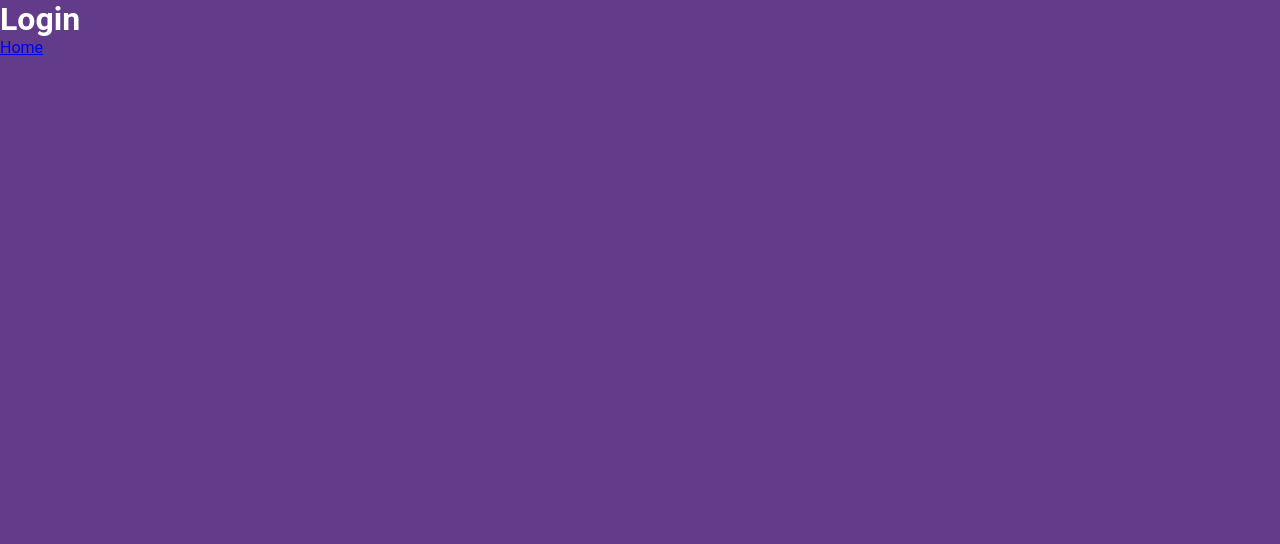
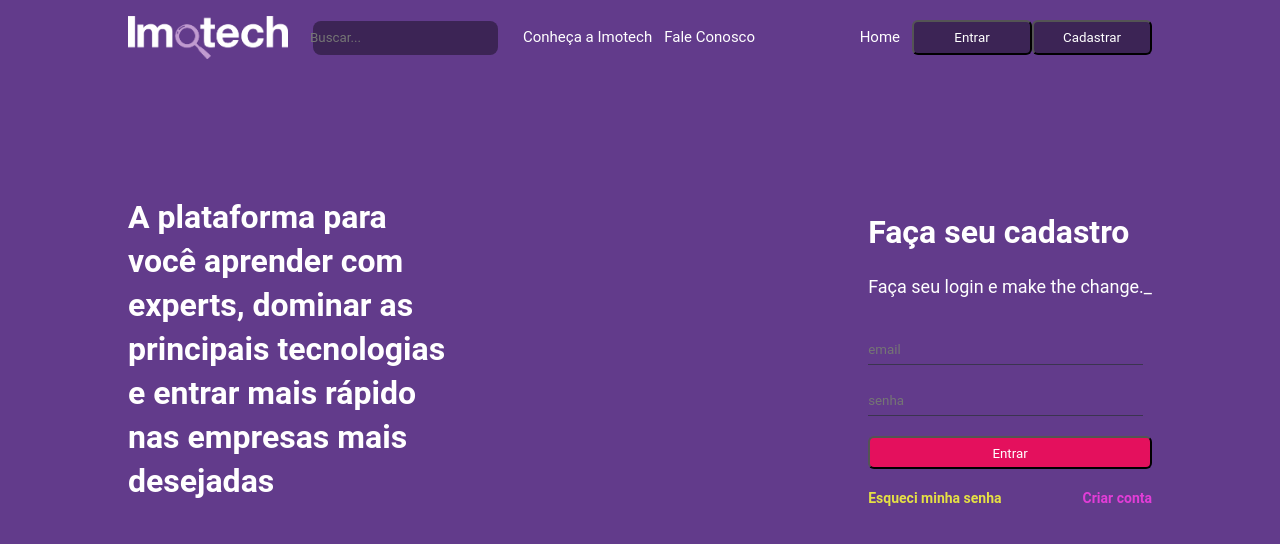
Before and after one commit to inspirationdev/imotech-frontend, a React (Create React App) app: page /login in a window 1280 px wide. Shown: the top 544 px of the page. Built offline with nearby package versions, Linux system fonts and the light colour scheme.

Commit message:
:sparkles: finish login page
finish login page

```diff
--- /dev/null
+++ b/src/components/Input/index.jsx
@@ -0,0 +1,13 @@
+import React from 'react'
+import { IconContainer, InputContainer, InputText } from './styles'
+
+const Input = ({leftIcon, name, ...rest}) => {
+    return (
+        <InputContainer>
+            {leftIcon ? (<IconContainer>{leftIcon}</IconContainer>) : null}
+            <InputText {...rest}/>
+        </InputContainer>
+    )
+}
+
+export { Input }
--- /dev/null
+++ b/src/components/Input/styles.js
@@ -0,0 +1,23 @@
+import styled from "styled-components";
+
+export const InputContainer = styled.div`
+    width: 100%;
+    max-width: 275px;
+    height: 30px;
+    border-bottom: 1px solid #3B3450;
+
+    display: flex;
+    align-items: center;
+    margin-bottom: 20px;
+`
+
+export const IconContainer = styled.div`
+    margin-right: 10px;
+`
+
+export const InputText = styled.input`
+    background-color: transparent;
+    color: #FFF;
+    border: 0;
+    height: 30px;
+`
--- a/src/pages/login/index.jsx
+++ b/src/pages/login/index.jsx
@@ -1,9 +1,36 @@
-import { Link } from 'react-router-dom'
+import { Header } from '../../components/Header'
+import { Button } from '../../components/Button'
+import { Input } from '../../components/Input'
+
+
+import { Column, Container, CriarText, EsqueciText, Row, SubtitleLogin, Title, TitleLogin, Wrapper } from './styles'
+
 const Login = () => {
     return (
         <>
-            <h1>Login</h1>
-            <Link to="/">Home</Link>
+            <Header/>
+            <Container>
+                <Column>
+                    <Title>
+                        A plataforma para você aprender com experts, dominar as principais tecnologias e entrar mais rápido nas empresas mais desejadas
+                    </Title>
+                </Column>
+                <div>
+                    <Wrapper>
+                        <TitleLogin>Faça seu cadastro</TitleLogin>
+                        <SubtitleLogin>Faça seu login e make the change._</SubtitleLogin>
+                        <form action="">
+                            <Input type="email" placeholder="email"/>
+                            <Input type="password" placeholder="senha"/>
+                            <Button title="Entrar" variant='secondary'/>
+                        </form>
+                        <Row>
+                            <EsqueciText>Esqueci minha senha</EsqueciText>
+                            <CriarText>Criar conta</CriarText>
+                        </Row>
+                    </Wrapper>
+                </div>
+            </Container>
         </>
     )
 }
--- /dev/null
+++ b/src/pages/login/styles.js
@@ -0,0 +1,74 @@
+import styled from "styled-components";
+
+export const Container = styled.main`
+    width: 100%;
+    max-width: 80%;
+    margin: 0 auto;
+    margin-top: 120px;
+
+    display: flex;
+    flex-direction: row;
+    justify-content: space-between;
+    align-items: center;
+`
+
+export const Wrapper = styled.div`
+    max-width: 300px;
+`
+
+export const Column = styled.div`
+    flex: 1;
+`
+
+export const Row = styled.div`
+    display: flex;
+    flex-direction: row;
+    justify-content: space-between;
+    align-items: center;
+    margin-top: 20px;
+`
+
+export const Title = styled.h2`
+    font-style: normal;
+    font-weight: 700;
+    font-size: 32px;
+    width: 320px;
+    margin-bottom: 20px;
+    line-height: 44px;
+
+    color: #FFF;
+`
+
+export const TitleLogin = styled.p`
+    font-style: normal;
+    font-weight: 700;
+    font-size: 32px;
+    margin-bottom: 20px;
+    line-height: 44px;
+`
+
+export const SubtitleLogin = styled.p`
+    font-style: normal;
+    font-weight: 400;
+    font-size: 18px;
+    margin-bottom: 35px;
+    line-height: 25px;
+`
+
+export const EsqueciText = styled.p`
+    font-style: normal;
+    font-weight: 700;
+    font-size: 14px;
+    line-height: 19px;
+
+    color: #E5E044;
+`
+
+export const CriarText = styled.p`
+    font-style: normal;
+    font-weight: 700;
+    font-size: 14px;
+    line-height: 19px;
+
+    color: #E23DD7;
+`
```
